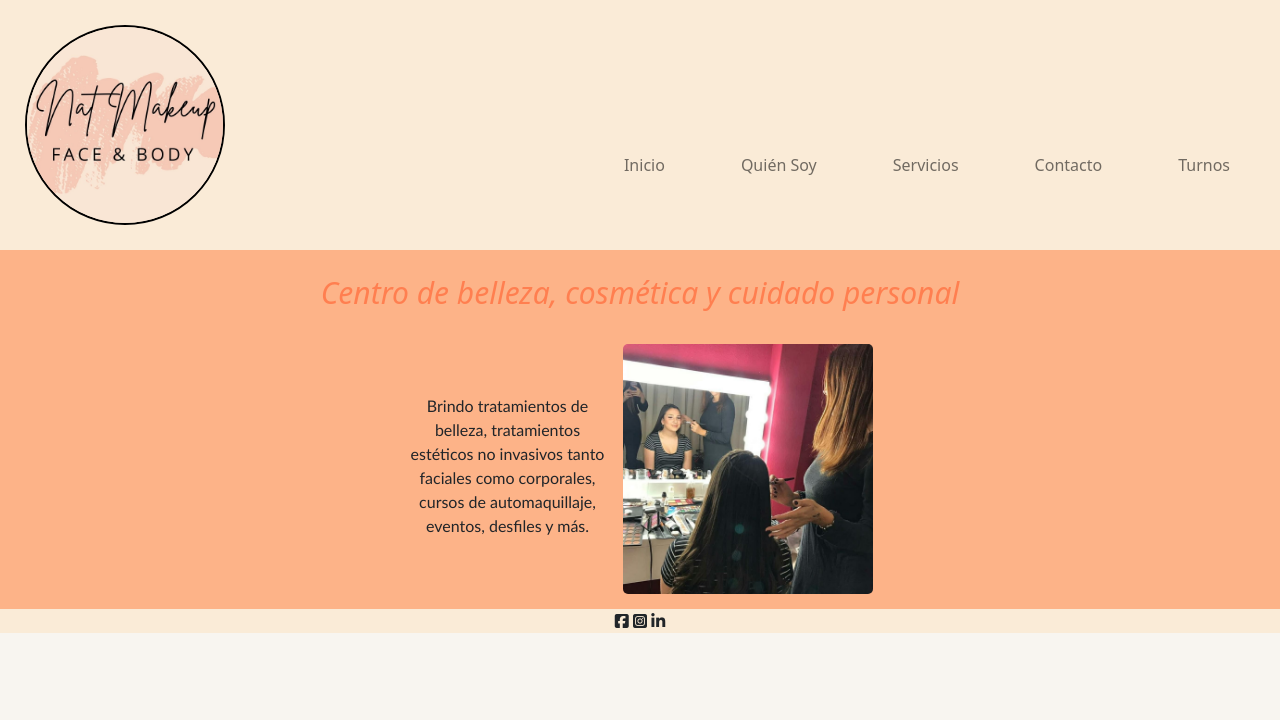
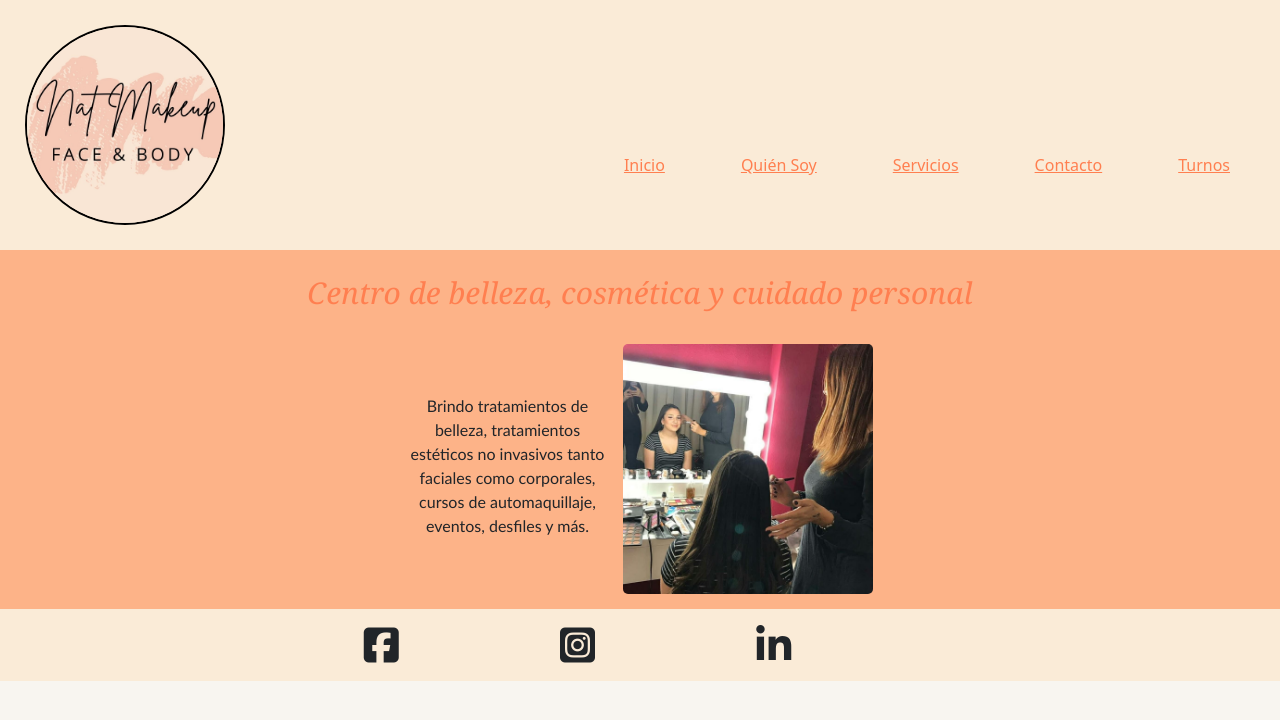
Before and after one commit to naipita/nat-makeUp-pita, a plain HTML site: page index.html in a window 1280 px wide. Drawn offline with nearby package versions, Linux system fonts and the light colour scheme.

Commit message:
se agregan estilos al incorporar boostrap

```diff
--- a/css/style.css
+++ b/css/style.css
@@ -60,6 +60,14 @@ a{
     color: rgb(0, 0, 0);
 }
 
+.navbar-toggler{
+    color: rgb(253, 179, 136);
+}
+
+.nav-link{
+    color: rgb(255, 127, 80);
+    text-decoration: underline;
+}
 
 /* CONTENIDO PRINCIPAL */
 .main{
@@ -75,6 +83,7 @@ h1{
     font-size: 30px;
     text-align: center;
     padding: 25px;
+    font-family: Georgia, 'Times New Roman', Times, serif;
 }
 
 
@@ -229,6 +238,13 @@ textarea:focus{
     margin: 15px;
 }
 
+.iconsFooter i{
+    display: flexbox;
+    width: 10rem;
+    font-size: 40px;
+    margin: 1rem;
+}
+
 /* KEYFRAMES */
 @keyframes animacion{
     0%{
@@ -266,5 +282,8 @@ textarea:focus{
     .mainTurnos{
         background-size: cover;
     }
+    .iconsFooter i{
+        width: 5rem;
+    }
 
 }
```
